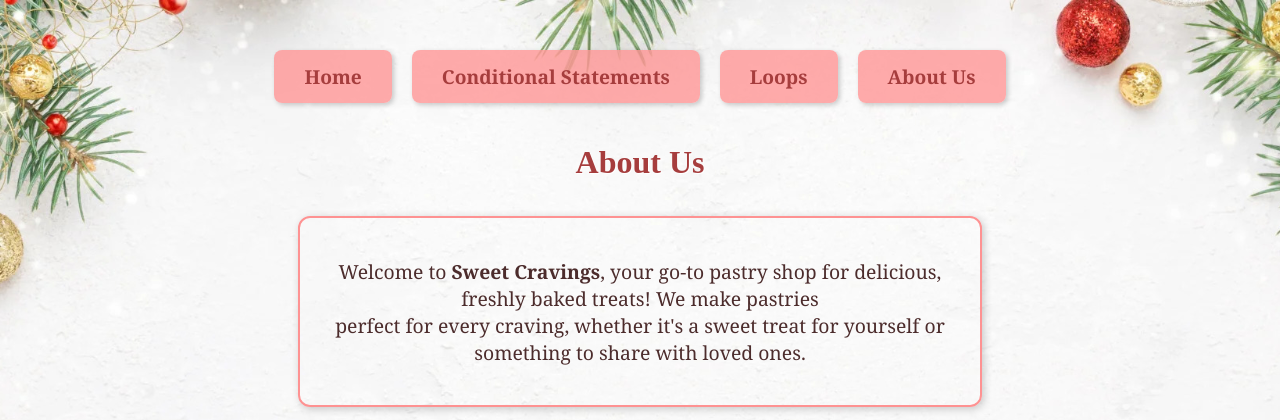
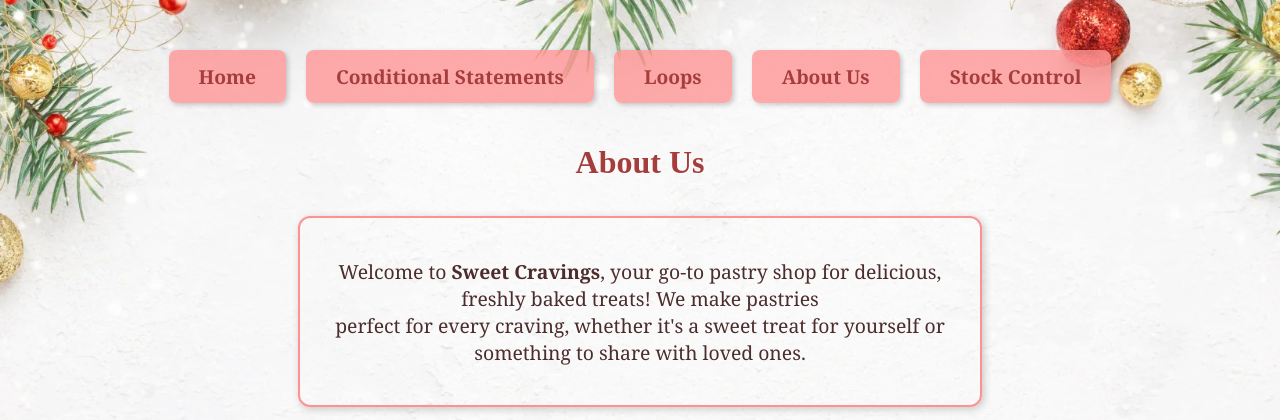
Before and after one commit to alexiemaglalang13-design/Pastry-Store, a PHP site: page /about.php in a window 1280 px wide. Shown: the top 420 px of the page. Run offline with PHP 8.4, Linux system fonts and the light colour scheme.

Commit message:
Added stock control href

```diff
--- a/Activity 2/header.php
+++ b/Activity 2/header.php
@@ -13,5 +13,6 @@
         <a href="conditional.php">Conditional Statements</a>
         <a href="loop.php">Loops</a>
         <a href="about.php">About Us</a>
+        <a href="stock.php">Stock Control</a>
     </nav>
 </header>
```
